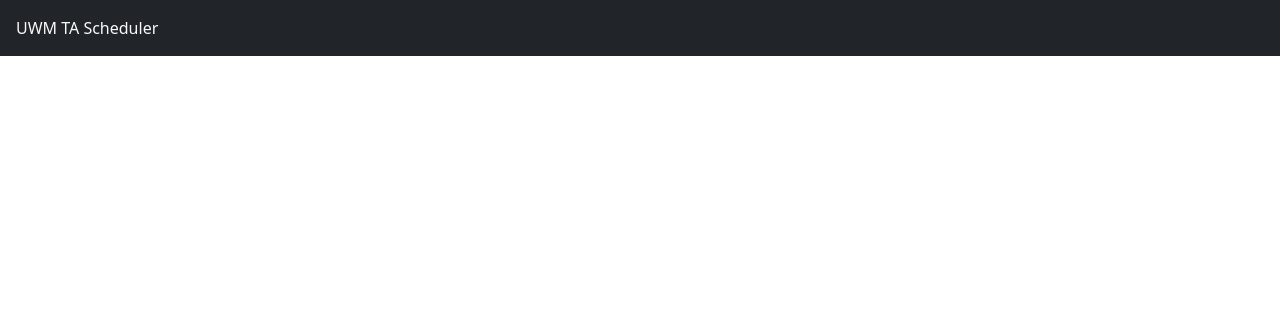
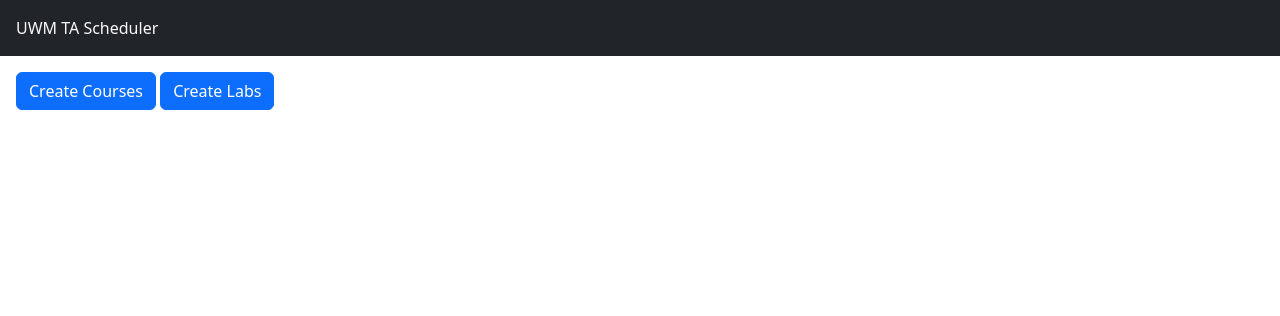
Before and after one commit to Hossai25/801-1-Sprint-Group, a Django app: page /courses/ in a window 1280 px wide. Shown: the top 316 px of the page. Run offline with Django 4.2, Linux system fonts and the light colour scheme; some libraries are stand-ins or nearby versions.

Commit message:
Update site navigation to match intended design

```diff
--- a/technical/urls.py
+++ b/technical/urls.py
@@ -28,10 +28,11 @@ urlpatterns = [
     path('admin/', admin.site.urls),
     path('', LoginPage.as_view(), name='login'),
     path('dashboard/', Dashboard.as_view(), name='dashboard'),
-    path('create-account/', CreateAccount.as_view(), name='createAccount'),
-    path('create-course/', CreateCourse.as_view(), name='createCourse'),
-    path('create-lab/', CreateLab.as_view(), name='createLab'),
+    path('accounts/create/', CreateAccount.as_view(), name='createAccount'),
+    path('courses/create-course/', CreateCourse.as_view(), name='createCourse'),
+    path('courses/create-lab/', CreateLab.as_view(), name='createLab'),
     path('accounts/', Accounts.as_view(), name='accounts'),
     path('courses/', Courses.as_view(), name='courses'),
     path('notifications/', Notifications.as_view(), name='notifications'),
+    path('database/', Database.as_view(), name='database'),
 ]
--- a/templates/accounts.html
+++ b/templates/accounts.html
@@ -6,5 +6,6 @@
 
 
 {% block content %}
-
+    <!-- changes to this element require acceptance tests to be updated! -->
+    <a class="btn btn-primary" href="{% url 'createAccount' %}">Create Accounts</a>
 {%  endblock %}
--- a/templates/courses.html
+++ b/templates/courses.html
@@ -6,5 +6,9 @@
 
 
 {% block content %}
+     <!-- changes to this element require acceptance tests to be updated! -->
+    <a class="btn btn-primary" href="{% url 'createCourse' %}">Create Courses</a>
 
+    <!-- changes to this element require acceptance tests to be updated! -->
+    <a class="btn btn-primary" href="{% url 'createLab' %}">Create Labs</a>
 {%  endblock %}
--- a/templates/loginPage.html
+++ b/templates/loginPage.html
@@ -15,6 +15,8 @@
         <label for="password">Password:</label>
         <input type="password" id="password" name="password" required><br><br>
         <input type="submit" class="btn btn-primary" value="Login">
+
+        <!-- changes to this element require acceptance tests to be updated! -->
         <a href="">Forgot Username or Password?</a>
     </form>
 {% endblock %}
```
Also changed, not shown: templates/dashboard.html (+7 -3 lines).
